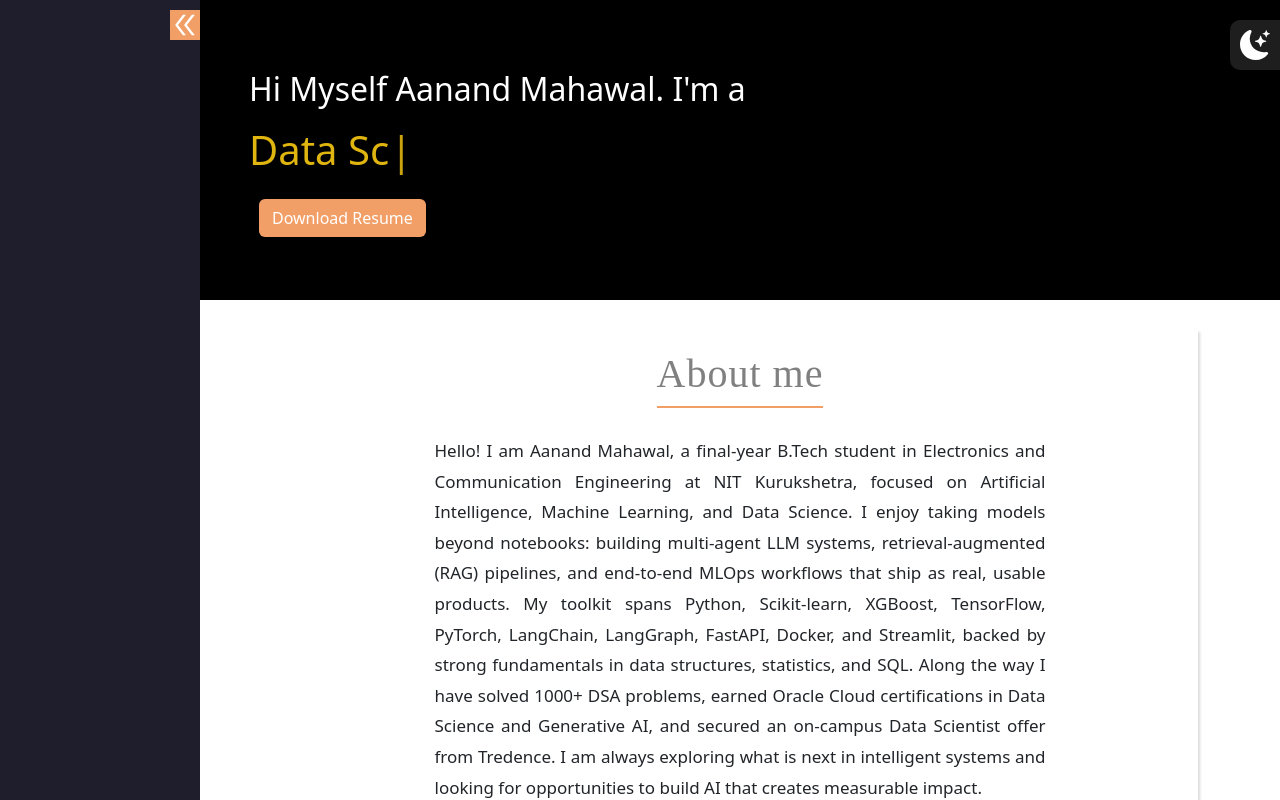
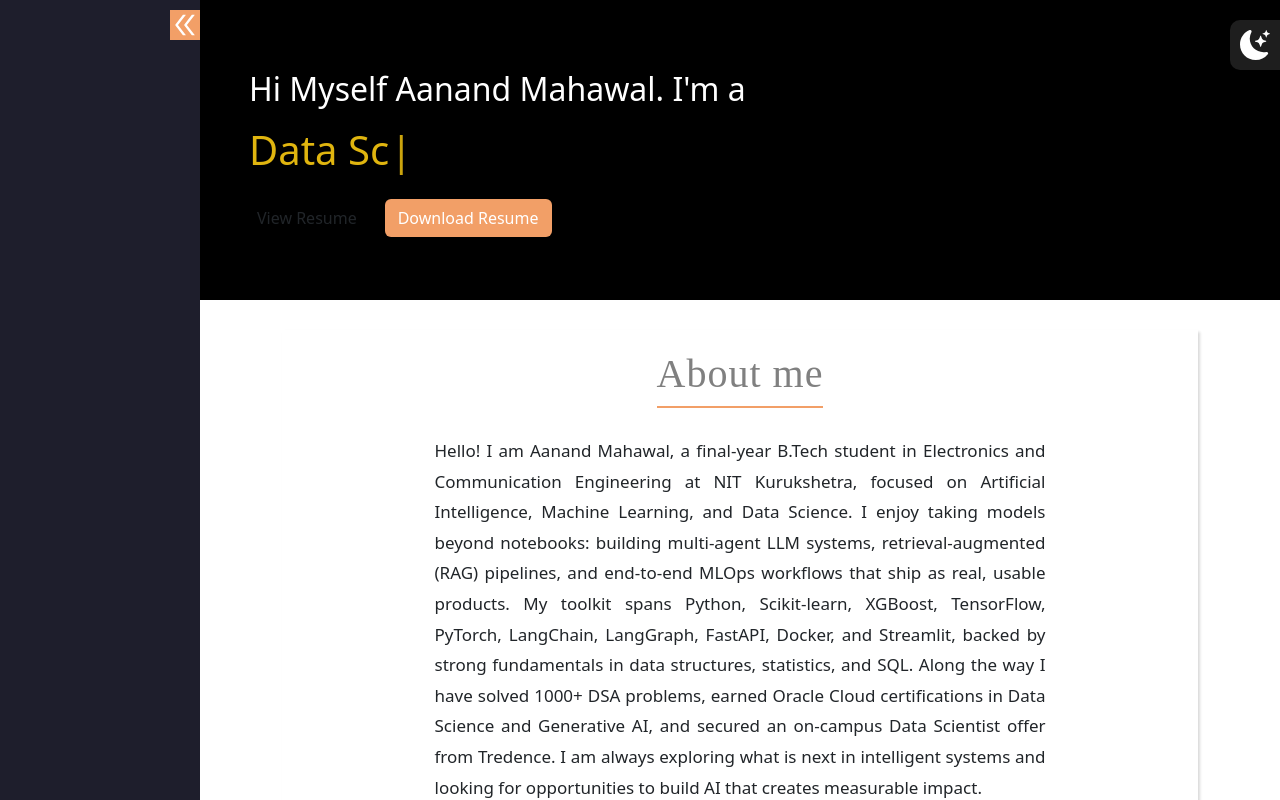
Before and after one commit to aanandmahawal/Personal-portfolio, a React (Create React App) app in the folder frontend/: page / in a window 1280 px wide. Shown: the top 800 px of the page. Built offline with nearby package versions, Linux system fonts and the light colour scheme.

Commit message:
Update Home.js

```diff
--- a/frontend/src/pages/Home/Home.js
+++ b/frontend/src/pages/Home/Home.js
@@ -42,7 +42,14 @@ const Home = () => {
           </Fade>
           <Fade bottom>
             <div className="home-buttons">
-
+              <a
+                className="btn btn-view"
+                href={Resume}
+                target="_blank"
+                rel="noreferrer"
+              >
+                View Resume
+              </a>
               <a
                 className="btn btn-cv"
                 href={Resume}
```
